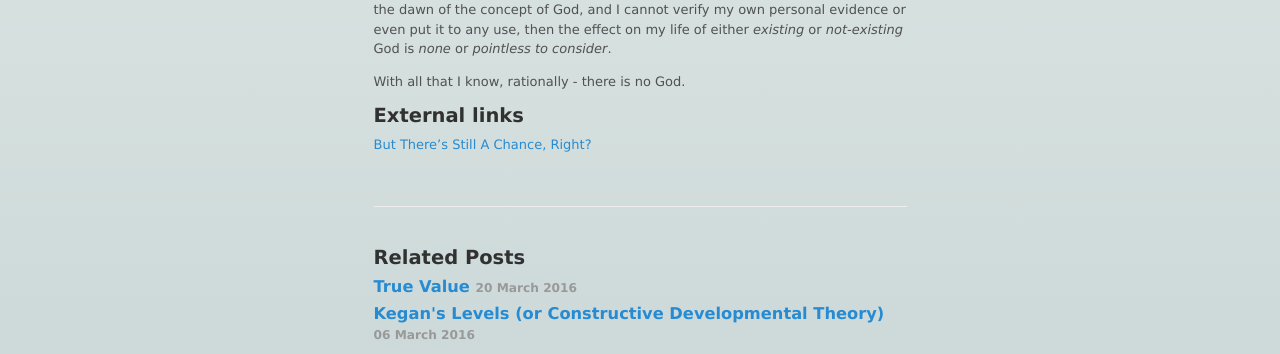
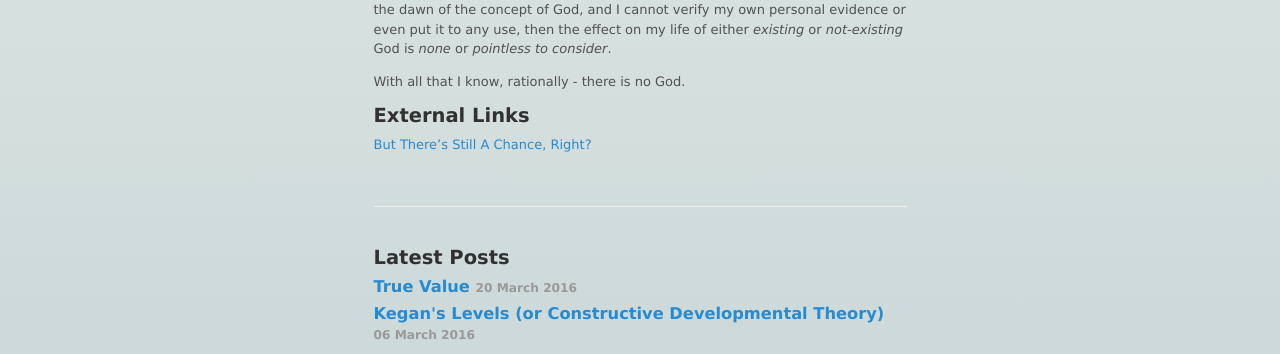
Before and after one commit to azatris/azatris.github.io, a Jekyll site: the page built from _posts/2016-03-14-god.md, in a window 1280 px wide. Shown: the part 1560-1914 px from the top of the page. Built offline with Jekyll 4.4.1, drawn with Linux system fonts in a browser that asks for light colours; comment, search, counter and statistics services are not loaded.

Commit message:
Wording improvements

```diff
--- a/_layouts/post.html
+++ b/_layouts/post.html
@@ -23,7 +23,7 @@ comments: true
 
 {% if site.related_posts != empty %}
 <aside class="related">
-  <h2>Related Posts</h2>
+  <h2>Latest Posts</h2>
   <ul class="related-posts">
     {% for post in site.related_posts limit:3 %}
       <li>
--- a/_posts/2016-03-14-god.md
+++ b/_posts/2016-03-14-god.md
@@ -47,6 +47,6 @@ But, as it stands, there are no publicly verifiable evidence anyone has seen sin
 
 With all that I know, rationally - there is no God.
 
-## External links
+## External Links
 
 [But There's Still A Chance, Right?](http://lesswrong.com/lw/ml/but_theres_still_a_chance_right/)
```
Also changed, not shown: _posts/2016-03-06-levels.md (+1 -1 lines).
